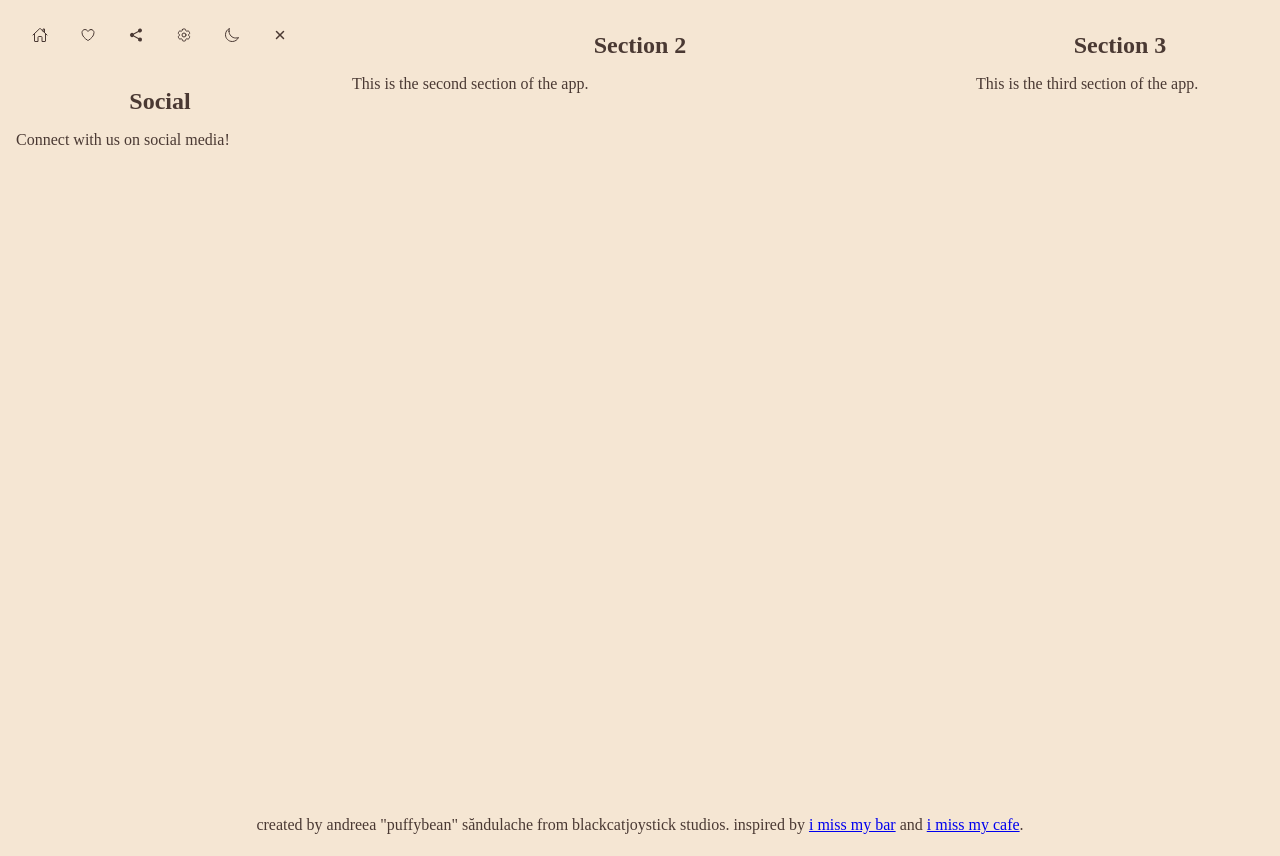
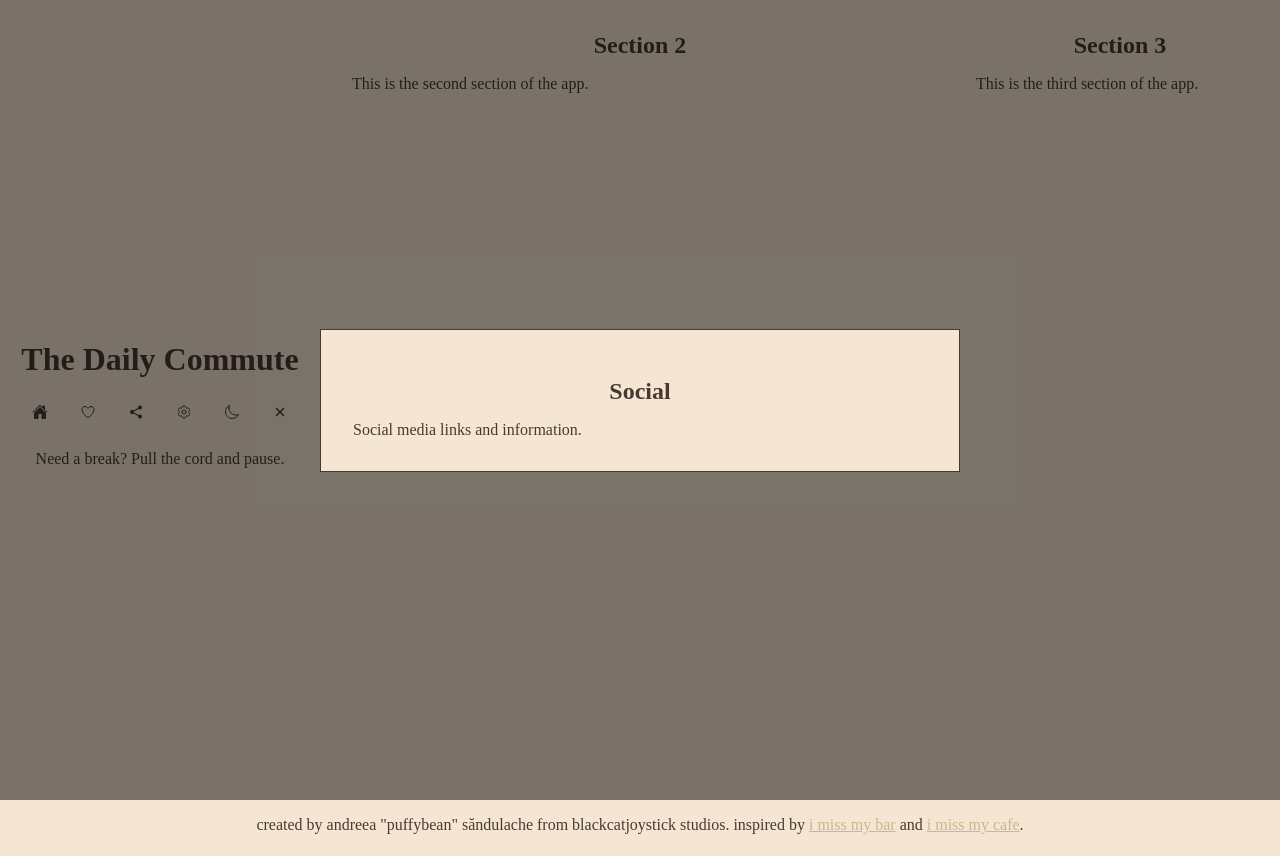
Before and after one commit to SAndreeaM/the-daily-commute, a React (Vite) app: page / in a window 1280 px wide. Both pictures are taken after a click on the button 136 px from the left and 413 px from the top of the page. Built offline with nearby package versions, Linux system fonts and the light colour scheme.

Commit message:
Transfer to laptop, import react popup, add social popup

```diff
--- a/package.json
+++ b/package.json
@@ -13,6 +13,7 @@
     "react": "^18.3.1",
     "react-dom": "^18.3.1",
     "react-icons": "^5.3.0",
+    "reactjs-popup": "^2.0.6",
     "use-local-storage": "^3.0.0"
   },
   "devDependencies": {
--- a/src/App.css
+++ b/src/App.css
@@ -20,6 +20,31 @@ h1, h2, h3 {
   justify-content: space-between;
   align-items: stretch;
   gap: 16px;
+}
+
+/* POPUP */
+.popup-content {
+  margin: auto;
+  background: var(--background-colour);
+  width: 50vw;
+  padding: 2rem;
+
+  border: solid 1px var(--text-colour);
+  color: var(--text-colour);
+}
+.popup-arrow {
+  color: rgb(255, 255, 255);
+}
+[role='tooltip'].popup-content {
+  width: 200px;
+  box-shadow: rgba(0, 0, 0, 0.16) 0px 0px 3px;
+}
+
+.popup-overlay {
+  background: rgba(0, 0, 0, 0.5);
+}
+[data-popup='tooltip'].popup-overlay {
+  background: transparent;
 }
 
 /* SECTION */
@@ -138,6 +163,9 @@ footer {
 
 /* RESPONSIVENESS */
 @media (max-width: 1200px) {
+  .popup-content {
+    width: 75vw;
+  }
   .section-container {
     flex-flow: column nowrap;
   }
--- a/src/Menu.tsx
+++ b/src/Menu.tsx
@@ -17,19 +17,24 @@ import {
   HiCog6Tooth
 } from "react-icons/hi2";
 
+
 interface Props {
+
   onMenuClick: (id: string, toggleMenu?: boolean, lightMode?: boolean) => void;
   menuState: boolean;
   lightMode: boolean;
   menuPage: string;
+  socialPopup: boolean;
+
 }
 
+
 // Menu component
-const Menu: FC<Props> = ({ onMenuClick, menuState, lightMode, menuPage }) => {
+const Menu: FC<Props> = ({ onMenuClick, menuState, lightMode, menuPage, socialPopup }) => {
   const menuItems = [
     { id: "home", icon: menuPage === "home" ? <IoHome /> : <IoHomeOutline /> },
     { id: "credits", icon: menuPage === "credits" ? <IoHeart /> : <IoHeartOutline /> },
-    { id: "social", icon: menuPage === "social" ? <IoShareSocial /> : <IoShareSocialOutline /> },
+    { id: "social", icon: socialPopup ? <IoShareSocial /> : <IoShareSocialOutline /> },
     { id: "settings", icon: menuPage === "settings" ? <HiCog6Tooth /> : <HiOutlineCog6Tooth /> },
     {
       id: "lightMode",
--- a/src/Section1.tsx
+++ b/src/Section1.tsx
@@ -1,6 +1,10 @@
 import { useState } from 'react';
+import Popup from 'reactjs-popup';
+
 import Menu from './Menu.tsx';
+
 import './App.css';
+//import 'reactjs-popup/dist/index.css';
 
 interface Props {
   quip: string;
@@ -12,19 +16,26 @@ function Section1(props: Props) {
   type MenuOption = "home" | "credits" | "social" | "settings"; // Define the menu options
   const [menuPage, setMenuPage] = useState<MenuOption>("home"); // Initialise the menuPage state
   const [menuState, setMenuState] = useState<boolean>(true); // Initialise the menuState state
+  const [socialPopup, setSocialPopup] = useState<boolean>(false); // Initialise the socialPopup state
 
   // Handle menu clicks
   const handleMenuClick = (id: string, toggleMenu?: boolean, lightMode?: boolean) => {
-    if (id === "lightMode") {
+    // Check if the id is "lightMode", "social" or a menu option
+    if(id === "lightMode") {
       props.onToggleLightMode(); // Call the toggle function from props
       return;
     }
 
-    if (toggleMenu && id !== "lightMode") {
+    if(id === "social") {
+      setSocialPopup(true); // Open the popup
+      return;
+    }
+
+    if(toggleMenu && id !== "lightMode") {
       setMenuState(prevMenuState => !prevMenuState);
-    } else if (id !== "lightMode") {
+    } else if(id !== "lightMode") {
       setMenuState(true);
-      if (["home", "credits", "social", "settings"].includes(id)) {
+      if (["home", "credits", "settings"].includes(id)) {
         setMenuPage(id as MenuOption);
       }
     }
@@ -42,10 +53,12 @@ function Section1(props: Props) {
               menuState={menuState}
               lightMode={props.lightMode}
               menuPage={menuPage}
+              socialPopup={socialPopup} // Pass socialPopup state
             />
             <p>{props.quip}</p>
           </div>
         );
+
       case "credits":
         return (
           <div>
@@ -53,13 +66,7 @@ function Section1(props: Props) {
             <p>Here are the credits for the app.</p>
           </div>
         );
-      case "social":
-        return (
-          <div>
-            <h2>Social</h2>
-            <p>Connect with us on social media!</p>
-          </div>
-        );
+
       case "settings":
         return (
           <div>
@@ -67,6 +74,7 @@ function Section1(props: Props) {
             <p>Adjust your preferences here.</p>
           </div>
         );
+
       default:
         return null;
     }
@@ -74,22 +82,31 @@ function Section1(props: Props) {
 
   return (
     <div className='section1 section flexbox'>
-      {/* {Render the menu if the menuPage is not "home" or the menuState is false} */}
+      {/* Render the menu if the menuPage is not "home" or the menuState is false */}
       {(menuPage !== "home" || !menuState) && (
         <Menu
           onMenuClick={handleMenuClick}
           menuState={menuState}
           lightMode={props.lightMode}
           menuPage={menuPage}
+          socialPopup={socialPopup} // Pass socialPopup state
         />
       )}
 
-      {/* {Render the content if the menuState is true} */}
+      {/* Render the content if the menuState is true */}
       {menuState && (
         <div className='section-content flexbox hide-scrollbar'>
           {renderSection1Content()}
         </div>
       )}
+
+      {/* Render the social popup */}
+      <Popup open={socialPopup} onClose={() => setSocialPopup(false)}>
+        <div>
+          <h2>Social</h2>
+          <p>Social media links and information.</p>
+        </div>
+      </Popup>
     </div>
   );
 }
--- a/src/index.css
+++ b/src/index.css
@@ -16,11 +16,6 @@
   --hightlight-colour: #D2B48C;
 }
 
-p, h1, h2, h3, h4, h5, h6, a {
-  padding: 0;
-  margin: 0;
-}
-
 * {
   margin: 0;
   padding: 0;
@@ -29,3 +24,12 @@ p, h1, h2, h3, h4, h5, h6, a {
   scrollbar-width: thin;
   scrollbar-color: var(--text-colour) var(--background-colour);
 }
+
+p, h1, h2, h3, h4, h5, h6, a {
+  padding: 0;
+  margin: 0;
+}
+
+a {
+  color: var(--accent-colour);
+}
```
Also changed, not shown: 1 other file (tests, documents, lock files or other folders).
